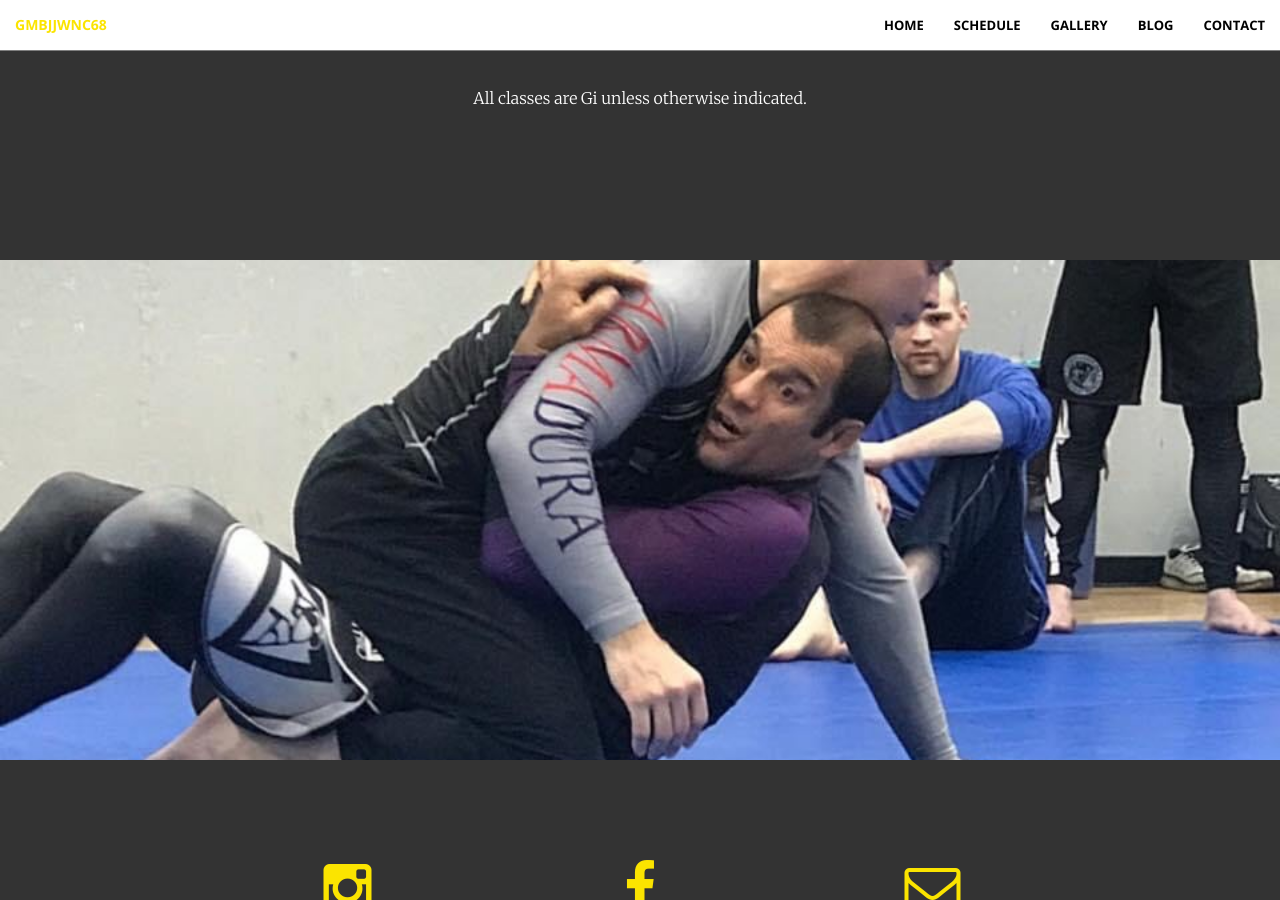
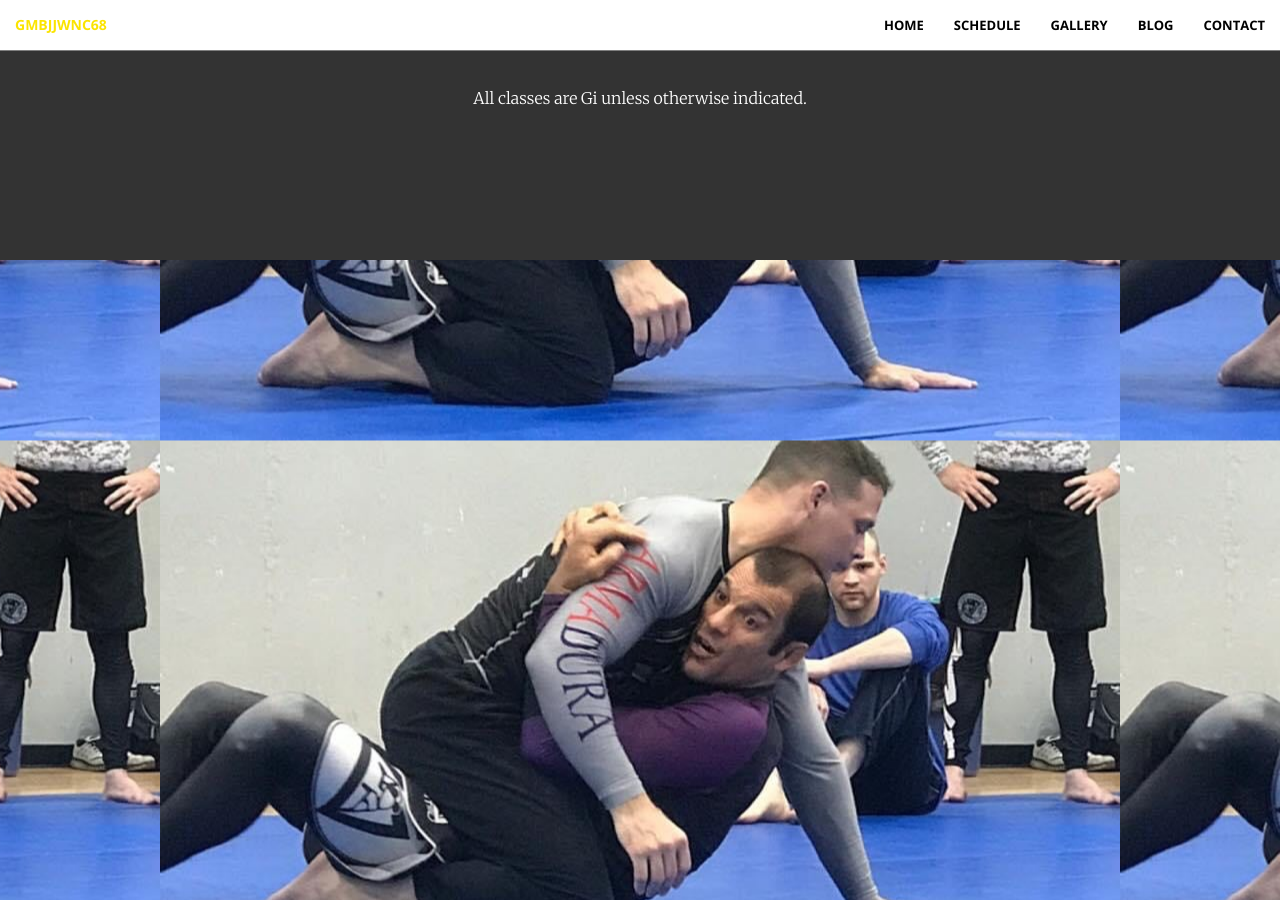
Before and after one commit to gmbjjwnc68/gmbjjwnc68.github.io, a Jekyll site: the page built from schedule.html, in a window 1280 px wide and 900 px high, scrolled down 1315 px. Built offline with Jekyll 4.4.1, drawn with Linux system fonts in a browser that asks for light colours.

Commit message:
Attempt to fix schedule footer img

```diff
--- a/_includes/class_schedule_footer.html
+++ b/_includes/class_schedule_footer.html
@@ -4,23 +4,20 @@
         <style>
             h3 {
               width: 100%;
-              height: 500px;
-              /*min-height: 100%;*/
+              /*min-height: 90%;*/
+              height: 30em;
               margin: 0;
+              background-attachment: fixed;
               /*background-size: cover;*/
               /*height: auto;*/
               /*max-width: 100%;*/
               position: relative;
-              background-size: cover;
+              @include background-cover;
               background-position: center;
-              background-clip: content-box;
-              background-attachment: fixed;
-              z-index: -10;
-              @include background-cover;
-              /*background-position: 50%;*/
               background-image: url('../img/schedule_footer_img.jpg');
-              @media only screen and (max-width: 768px) and (min-width: 480px) {
-                background-size: auto;
+              @media (min-width: 768px) {
+                min-height: 100%;
+                }
             }
             span {
               position: relative;
```
